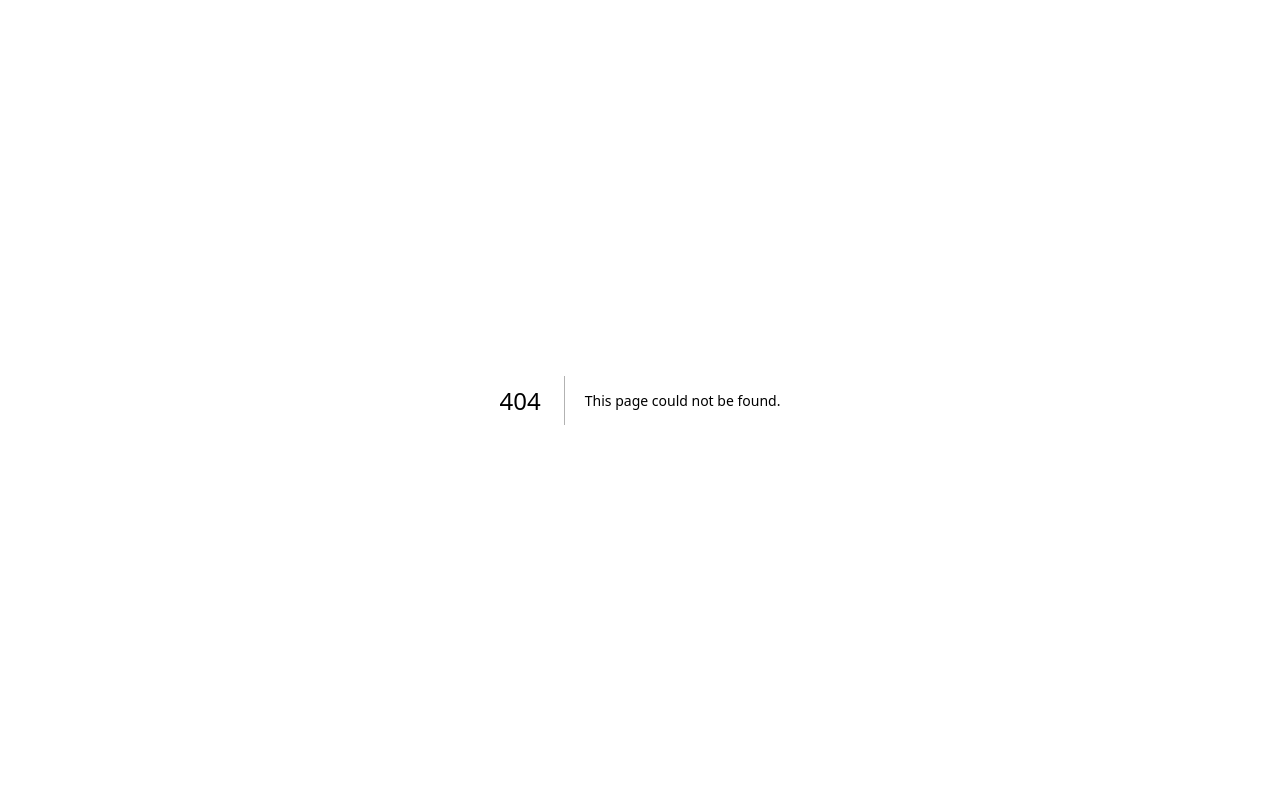
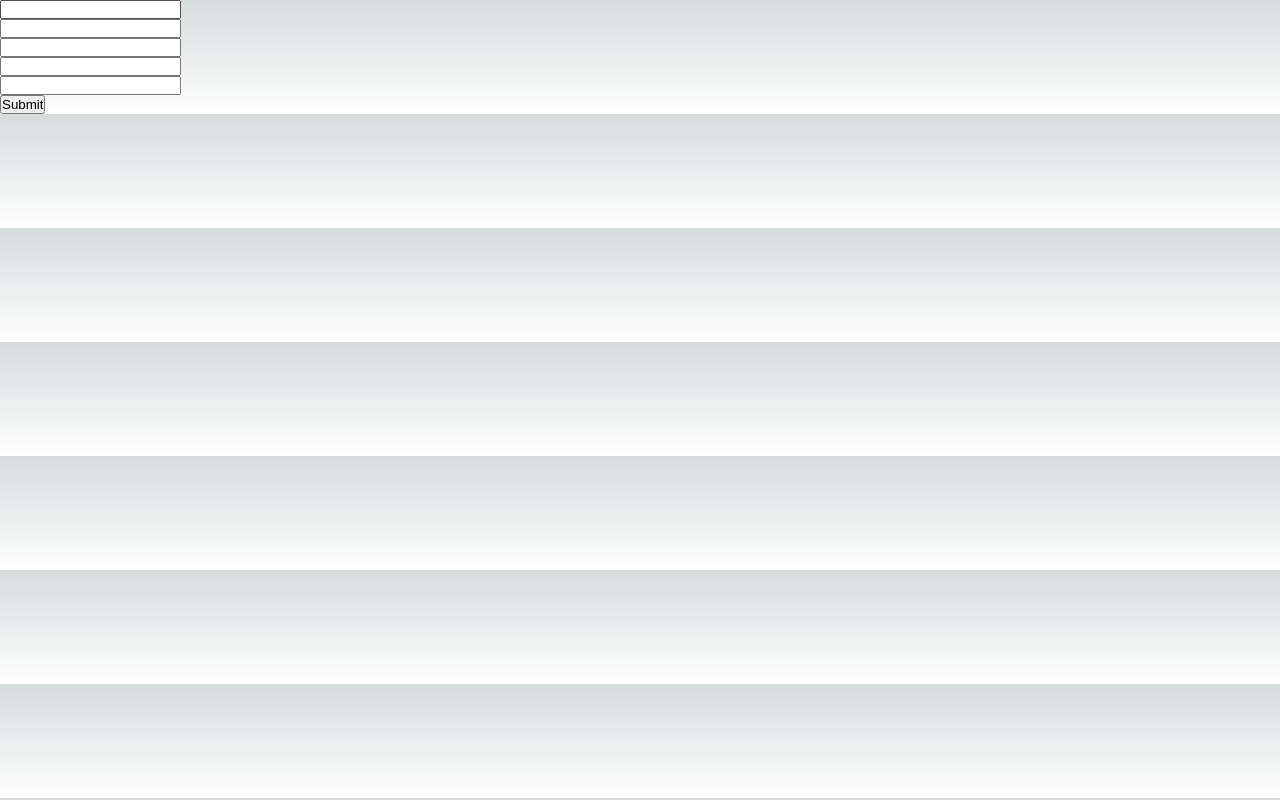
Before and after one commit to toninety-one/toninetyone_client, a Next.js app: page /auth/register in a window 1280 px wide. Before the commit this address had no page. Built offline with nearby package versions, Linux system fonts and the light colour scheme.

Commit message:
forms and button
Co-authored-by: TiredClone <TiredClone@users.noreply.github.com>

```diff
--- /dev/null
+++ b/src/pages/auth/register.tsx
@@ -0,0 +1,42 @@
+import {SubmitHandler, useForm} from "react-hook-form";
+
+type FormValues = {
+    userName: string;
+    password: string;
+    firstName: string;
+    lastName: string;
+    middleName: string;
+};
+
+export default function RegisterPage() {
+
+    const {register, handleSubmit} = useForm<FormValues>();
+    const onSubmit: SubmitHandler<FormValues> = data => console.log(data);
+
+    return (
+        <form onSubmit={handleSubmit(onSubmit)}>
+
+            <div>
+                <input {...register("userName")} />
+            </div>
+            <div>
+
+                <input {...register("password")} />
+            </div>
+
+            <div>
+                <input {...register("firstName")} />
+            </div>
+
+            <div>
+                <input {...register("lastName")} />
+            </div>
+
+            <div>
+                <input {...register("middleName")} />
+            </div>
+
+            <input type="submit"/>
+        </form>
+    );
+}
```
Also changed, not shown: src/components/login/login.tsx (added, +20 -0 lines), src/pages/auth/login.tsx (added, +7 -0 lines), src/components/button/button.module.css (added), src/components/button/button.tsx (renamed from src/components/button.tsx), src/components/login/login.module.css (added).
